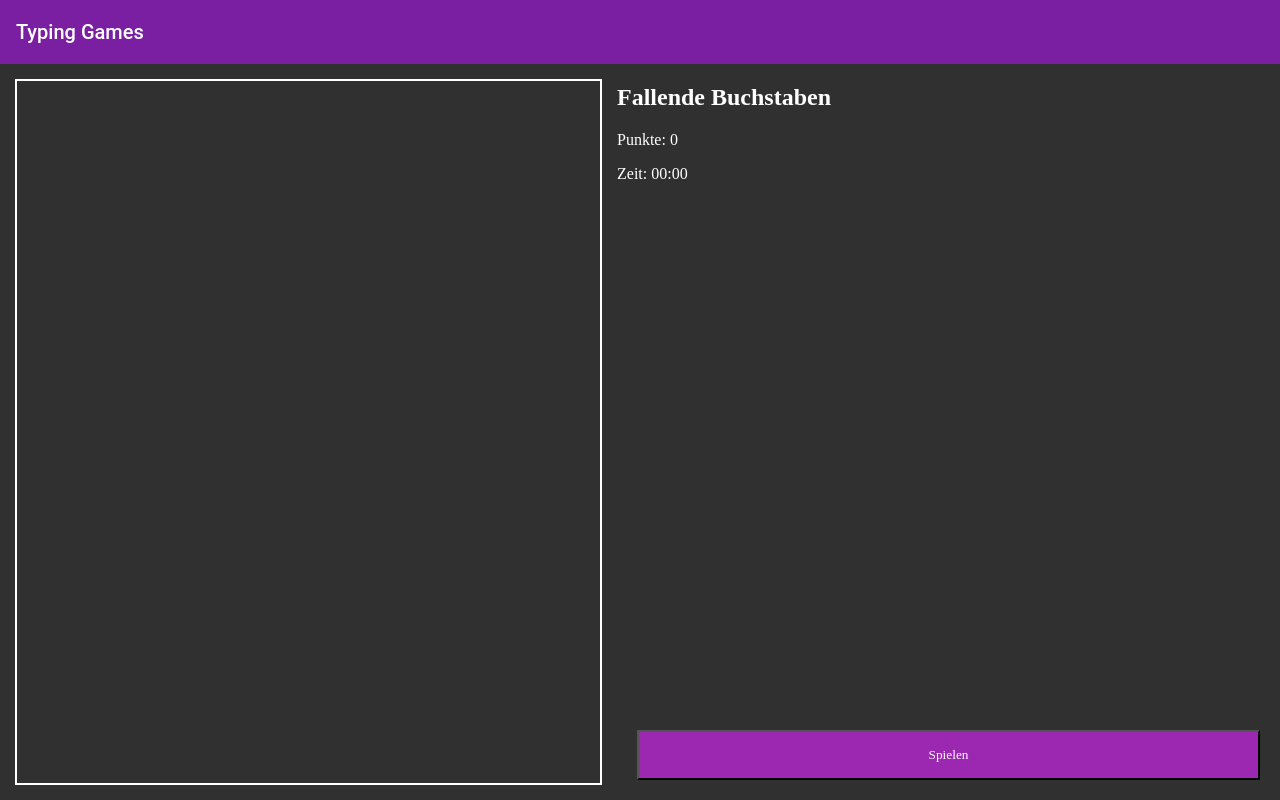
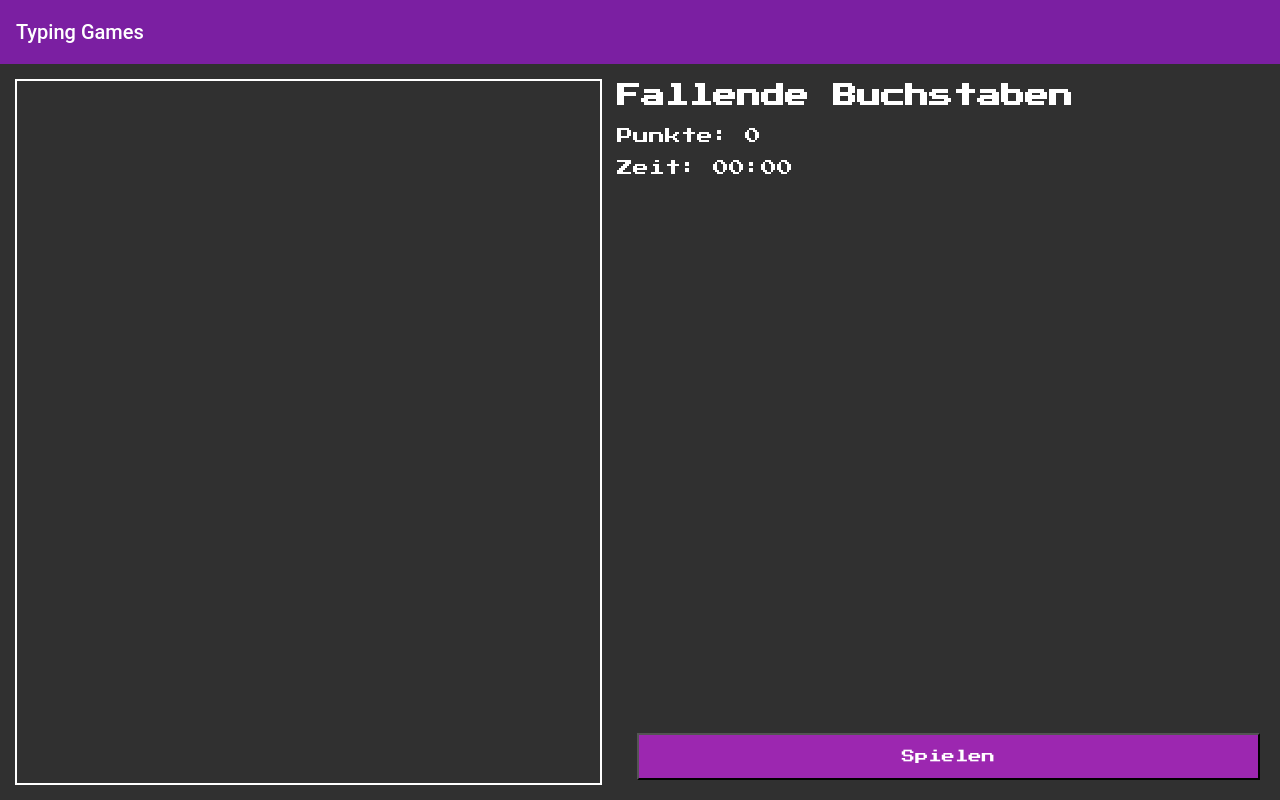
Before and after one commit to cmurczek-it/typing-games, an Angular app: page / in a window 1280 px wide. Built offline with nearby package versions, Linux system fonts and the light colour scheme; some icons are missing.

Commit message:
fix: adds missing fonts

```diff
--- a/angular.json
+++ b/angular.json
@@ -33,7 +33,8 @@
             ],
             "styles": [
               "./node_modules/@angular/material/prebuilt-themes/purple-green.css",
-              "projects/falling-letters/src/styles.scss"
+              "projects/falling-letters/src/styles.scss",
+              "node_modules/fontsource-press-start-2p/latin.css"
             ],
             "scripts": []
           },
--- a/projects/falling-letters/src/app/game-board/game-board.component.scss
+++ b/projects/falling-letters/src/app/game-board/game-board.component.scss
@@ -1,4 +1,4 @@
-@import "~fontsource-press-start-2p/index.css";
+@import "~fontsource-press-start-2p/latin.css";
 @import "~@angular/material/theming";
 
 .falling-letters {
--- a/projects/falling-letters/src/styles.scss
+++ b/projects/falling-letters/src/styles.scss
@@ -1,7 +1,7 @@
 /* You can add global styles to this file, and also import other style files */
-@import "~fontsource-roboto/300.css";
-@import "~fontsource-roboto/400.css";
-@import "~fontsource-roboto/500.css";
+@import "~fontsource-roboto/latin-300.css";
+@import "~fontsource-roboto/latin-400.css";
+@import "~fontsource-roboto/latin-500.css";
 @import "~fontsource-material-icons/index.css";
 
 html, body { height: 100%; background-color: #303030; color: white; }
```
